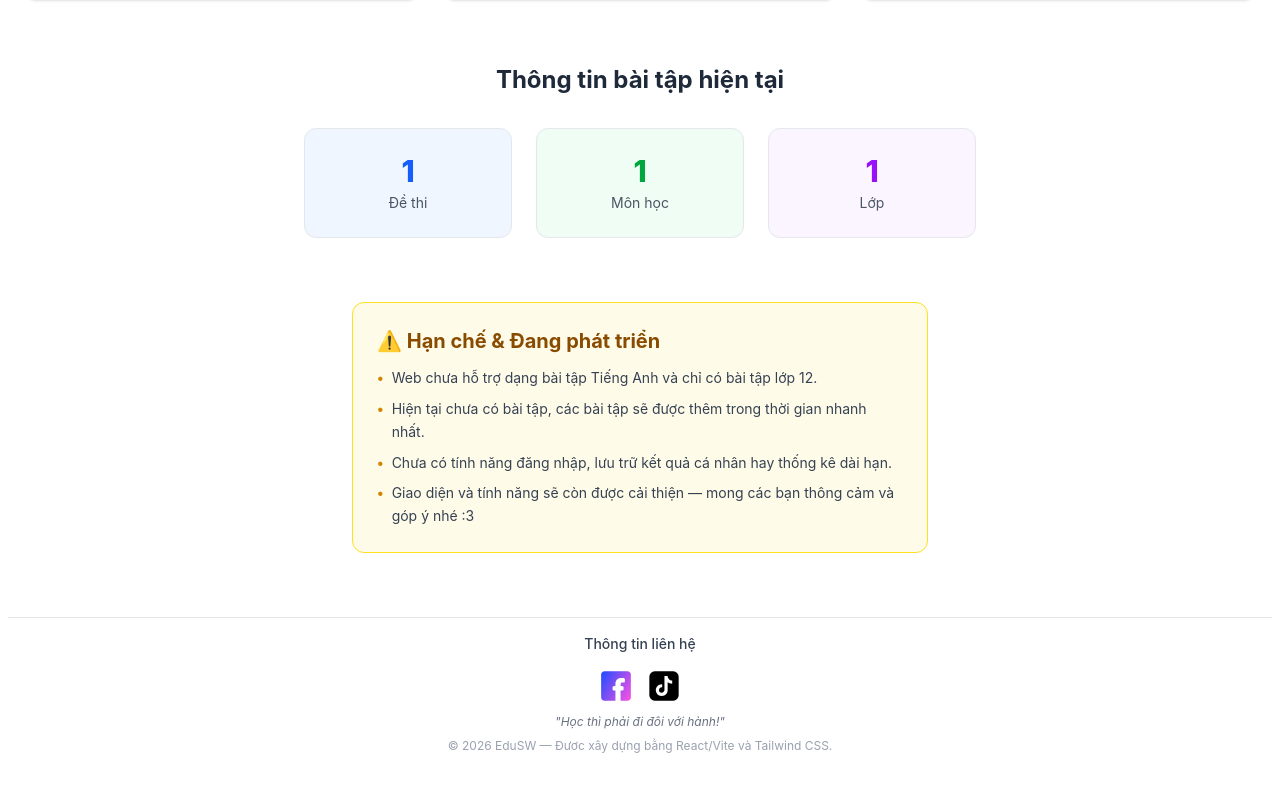
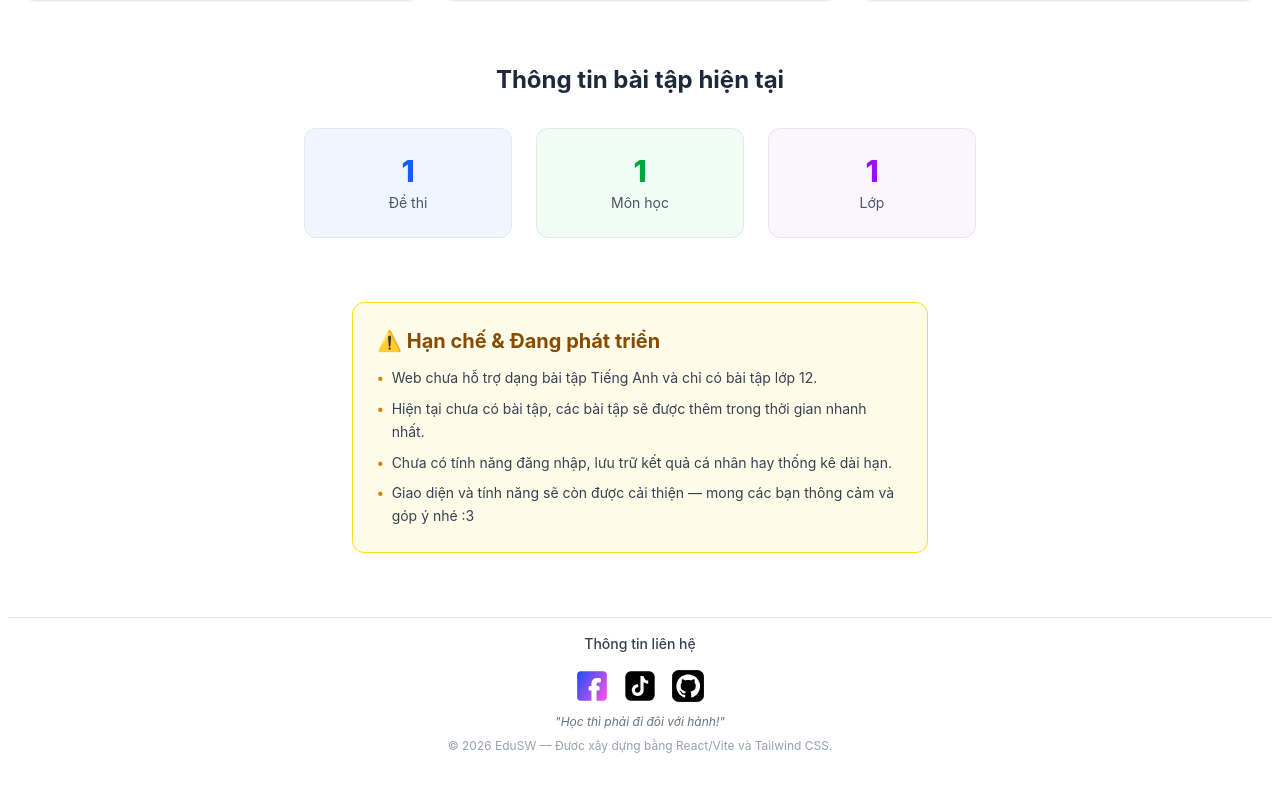
Before and after one commit to chpvchp/edu-sw, a React (Vite) app: page / in a window 1280 px wide. Shown: the part 704-1496 px from the top of the page. Built offline with nearby package versions, Linux system fonts and the light colour scheme.

Commit message:
chore: add icon GitHub

```diff
--- a/src/pages/HomePage.tsx
+++ b/src/pages/HomePage.tsx
@@ -157,6 +157,13 @@ export default function HomePage() {
                 className="h-8 w-8"
               />
             </a>
+            {/* GitHub */}
+            <a href="https://github.com/chpvchp" className="p-2">
+              <img
+                src="/icons/github.svg"
+                className="h-8 w-8"
+              />
+            </a>
           </div>
         </div>
         <p className="mt-1 text-xs text-gray-500">
```
Also changed, not shown: public/icons/github.svg (added).
